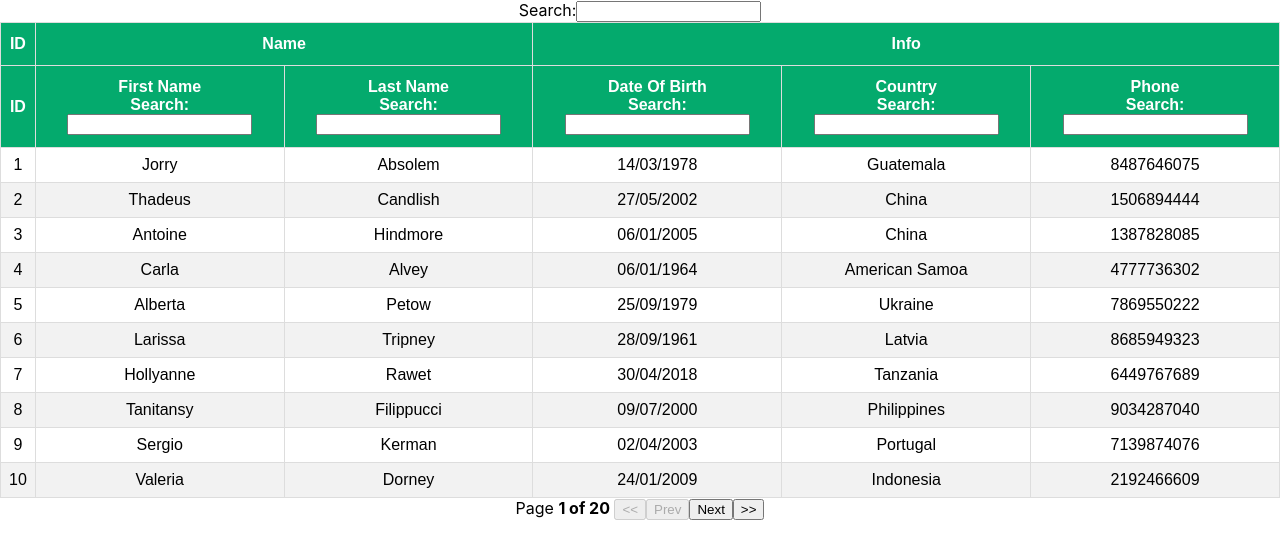
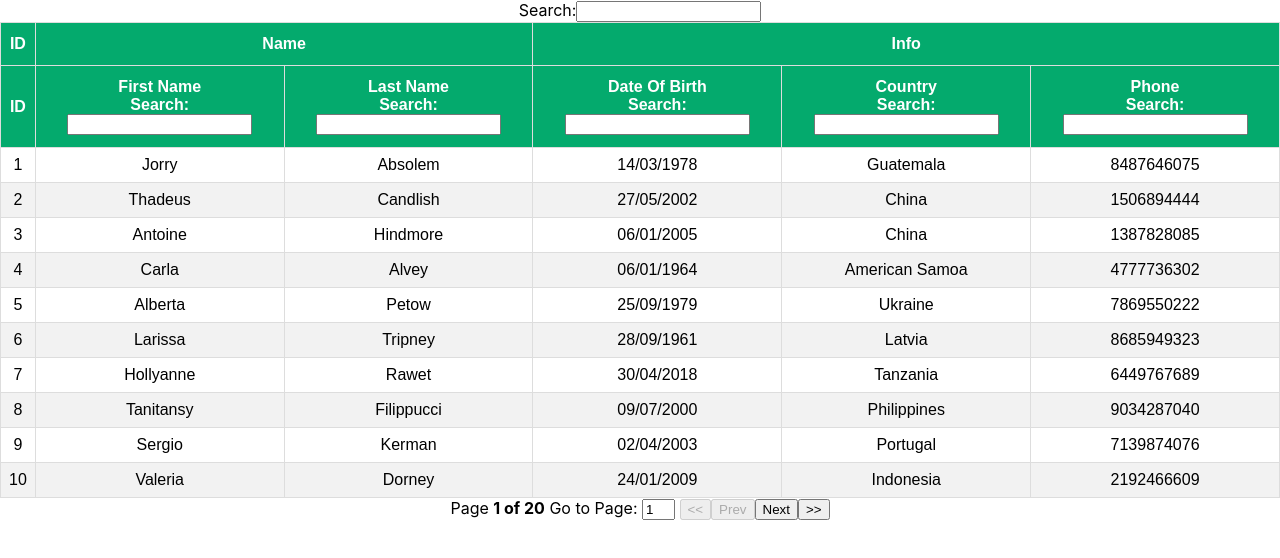
Before and after one commit to sumanmannacs1996/react-table-app, a React (Create React App) app: page / in a window 1280 px wide. Shown: the top 558 px of the page. Built offline with nearby package versions, Linux system fonts and the light colour scheme.

Commit message:
Added code for go to a perticulat page number

```diff
--- a/src/components/pagination/PaginationTable.js
+++ b/src/components/pagination/PaginationTable.js
@@ -72,6 +72,16 @@ function PaginationTable() {
                 </strong>
                 {' '}
             </span>
+            <span>
+                {' '}
+                Go to Page:{' '}
+                <input
+                onChange={(e)=>gotoPage(Number(e.target.value)-1)}
+                defaultValue={pageIndex+1}
+                style={{width:"25px"}}
+                />
+                {' '}
+            </span>
             <button onClick={()=>gotoPage(0)} disabled={!canPreviousPage}>{'<<'}</button>
             <button onClick={()=>previousPage()} disabled={!canPreviousPage}>Prev</button>
             <button onClick={()=>nextPage()} disabled={!canNextPage}>Next</button>
```
